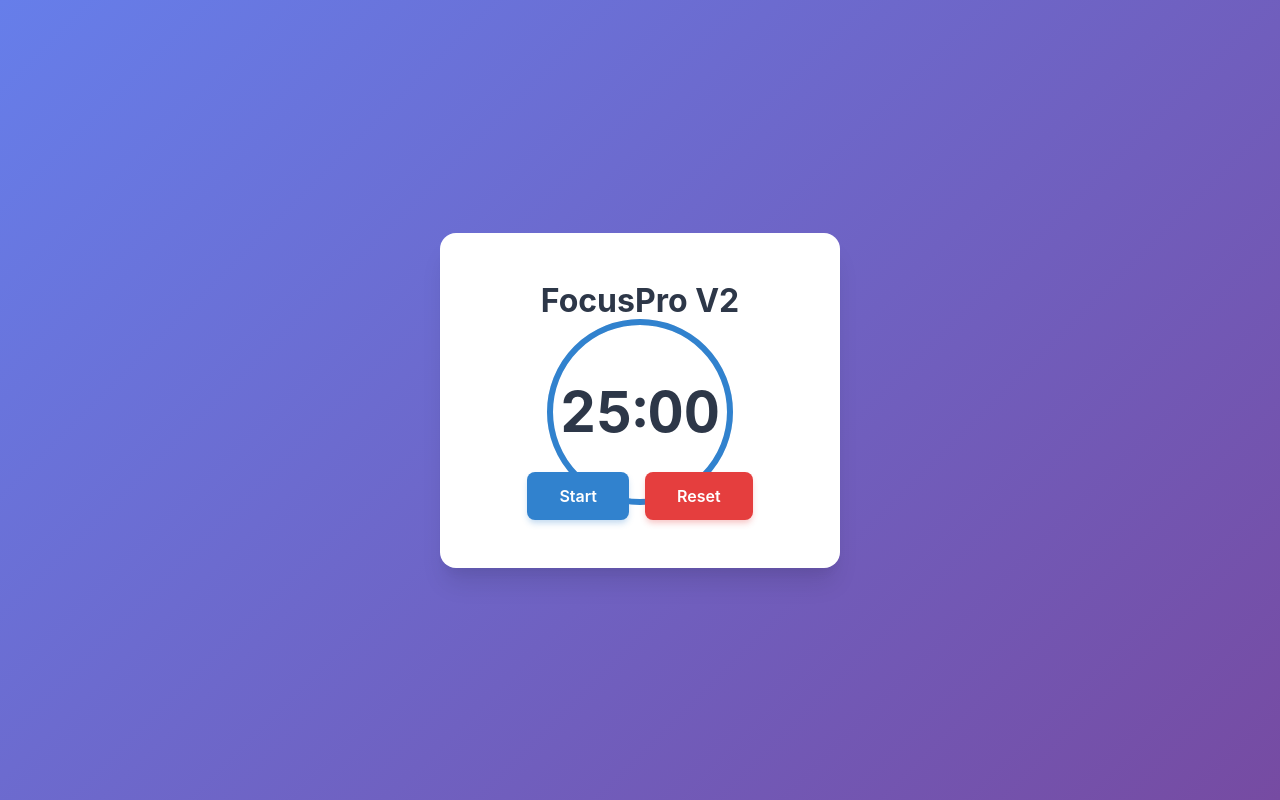
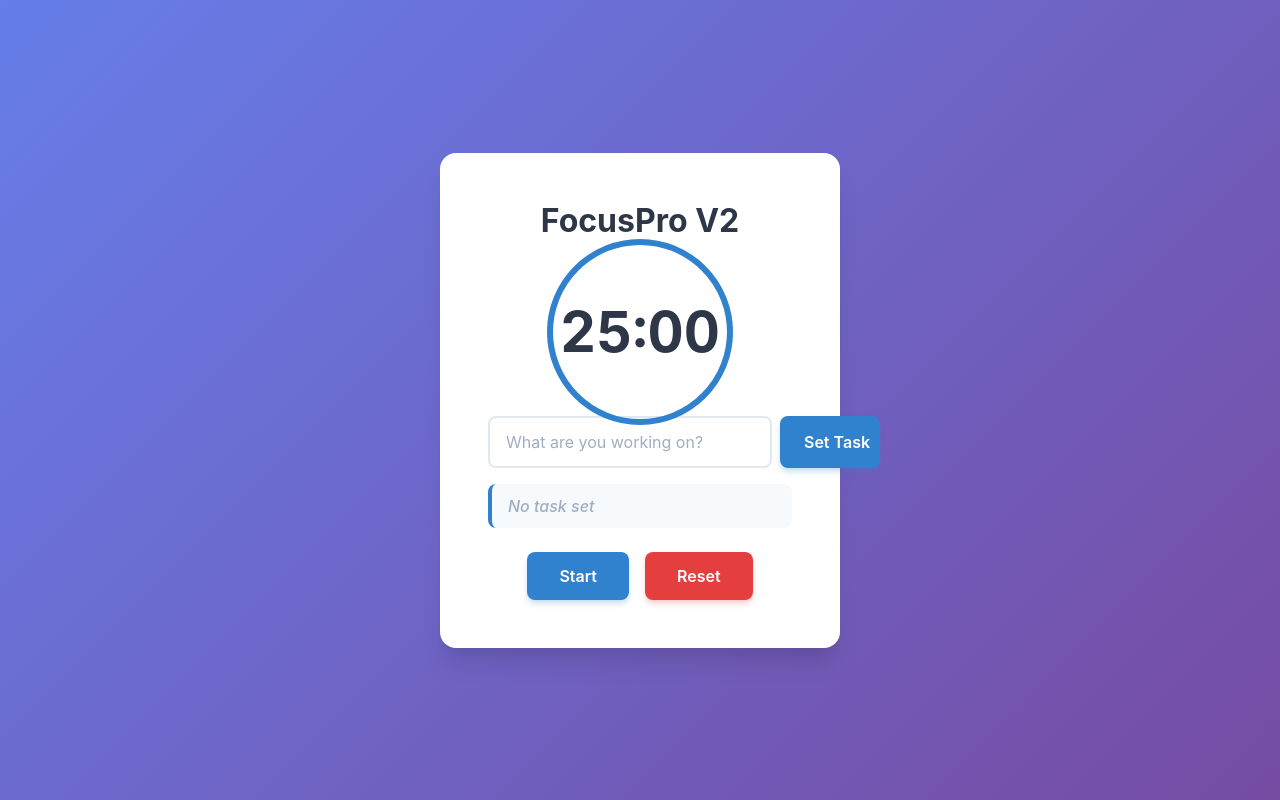
Before and after one commit to bigleafmapleco/focuspro, a plain HTML site: page index.html in a window 1280 px wide. Drawn offline with Linux system fonts and the light colour scheme.

Commit message:
Add working task functionality with Set Task button and Enter key support

```diff
--- a/index.html
+++ b/index.html
@@ -43,6 +43,80 @@
             position: relative;
             display: inline-block;
             margin: 2rem 0;
+        }
+
+        .task-container {
+            margin: 1.5rem 0;
+            width: 100%;
+        }
+
+        .task-input-group {
+            display: flex;
+            gap: 0.5rem;
+            margin-bottom: 1rem;
+        }
+
+        #taskInput {
+            flex: 1;
+            padding: 0.875rem 1rem;
+            border: 2px solid #e2e8f0;
+            border-radius: 0.5rem;
+            font-size: 1rem;
+            font-family: inherit;
+            transition: border-color 0.2s ease-in-out, box-shadow 0.2s ease-in-out;
+            background: white;
+            color: #2d3748;
+        }
+
+        #setTaskBtn {
+            padding: 0.875rem 1.5rem;
+            background-color: #3182ce;
+            color: white;
+            border: none;
+            border-radius: 0.5rem;
+            font-size: 1rem;
+            font-weight: 600;
+            cursor: pointer;
+            transition: all 0.2s ease-in-out;
+            box-shadow: 0 4px 6px -1px rgba(49, 130, 206, 0.3);
+            white-space: nowrap;
+        }
+
+        #setTaskBtn:hover {
+            background-color: #2c5aa0;
+            transform: translateY(-1px);
+            box-shadow: 0 6px 8px -1px rgba(49, 130, 206, 0.4);
+        }
+
+        #setTaskBtn:active {
+            transform: translateY(0);
+        }
+
+        #taskInput:focus {
+            outline: none;
+            border-color: #3182ce;
+            box-shadow: 0 0 0 3px rgba(49, 130, 206, 0.1);
+        }
+
+        #taskInput::placeholder {
+            color: #a0aec0;
+        }
+
+        .current-task {
+            padding: 0.75rem 1rem;
+            background: #f7fafc;
+            border-radius: 0.5rem;
+            border-left: 4px solid #3182ce;
+            color: #2d3748;
+            font-weight: 500;
+            min-height: 2.5rem;
+            display: flex;
+            align-items: center;
+        }
+
+        .current-task.empty {
+            color: #a0aec0;
+            font-style: italic;
         }
 
         .progress-ring {
@@ -198,6 +272,15 @@
             </svg>
             <div class="timer" id="timer">25:00</div>
         </div>
+
+        <div class="task-container">
+            <div class="task-input-group">
+                <input type="text" id="taskInput" placeholder="What are you working on?" />
+                <button id="setTaskBtn">Set Task</button>
+            </div>
+            <div class="current-task" id="currentTask">No task set</div>
+        </div>
+
         <div class="button-group">
             <button id="startBtn">Start</button>
             <button id="pauseBtn" class="hidden">Pause</button>
@@ -209,6 +292,7 @@
         let timeLeft = 1500; // 25 minutes in seconds
         let timerId = null;
         let isRunning = false;
+        let currentTask = '';
 
         function updateDisplay() {
             const minutes = Math.floor(timeLeft / 60);
@@ -230,6 +314,11 @@
 
                     if (timeLeft <= 0) {
                         console.log('Timer finished!');
+                        if (currentTask) {
+                            console.log(`Task completed: "${currentTask}" - Duration: 25 minutes`);
+                        } else {
+                            console.log('Timer completed - No task was set');
+                        }
                         clearInterval(timerId);
                         isRunning = false;
                         timeLeft = 0;
@@ -276,13 +365,46 @@
             }
         }
 
+        function setTask() {
+            console.log('setTask() function called'); // Debug log
+            const taskInput = document.getElementById('taskInput');
+            const currentTaskDisplay = document.getElementById('currentTask');
+            const taskValue = taskInput.value.trim();
+
+            if (taskValue) {
+                currentTask = taskValue;
+                currentTaskDisplay.textContent = currentTask;
+                currentTaskDisplay.classList.remove('empty');
+                taskInput.value = '';
+                console.log('Task set:', taskValue);
+            } else {
+                currentTask = '';
+                currentTaskDisplay.textContent = 'No task set';
+                currentTaskDisplay.classList.add('empty');
+                console.log('Task cleared - no input provided');
+            }
+        }
+
         // Initialize display on load
         updateDisplay();
+
+        // Initialize task display
+        document.getElementById('currentTask').classList.add('empty');
 
         // Add event listeners
         document.getElementById('startBtn').addEventListener('click', startTimer);
         document.getElementById('pauseBtn').addEventListener('click', pauseTimer);
         document.getElementById('resetBtn').addEventListener('click', resetTimer);
+
+        // Add Set Task button event listener
+        document.getElementById('setTaskBtn').addEventListener('click', setTask);
+
+        // Add task input event listeners
+        document.getElementById('taskInput').addEventListener('keypress', function(e) {
+            if (e.key === 'Enter') {
+                setTask();
+            }
+        });
     </script>
 </body>
 </html>
```
